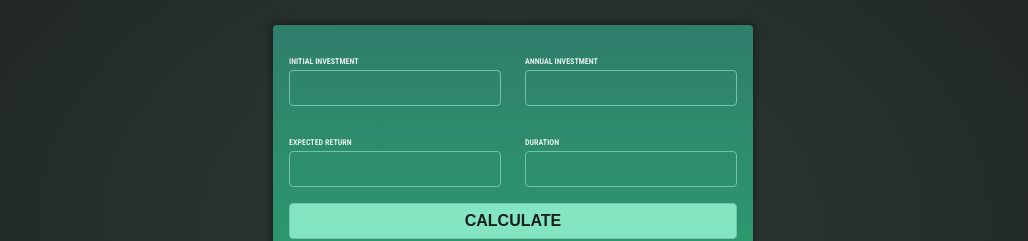
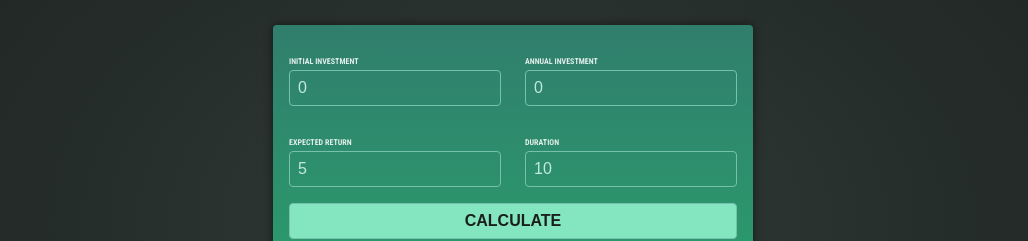
Before and after one commit to RalucaSpt/investment-calculator, an Angular app in the folder 01-starting-project/: page / in a window 1280 px wide. Shown: the part 201-442 px from the top of the page, without its empty margins (127-1155 px from the left). Built offline with nearby package versions, Linux system fonts and the light colour scheme.

Commit message:
Enhance user input form with two-way data binding and submission handling

```diff
--- a/01-starting-project/src/app/user-input/user-input.component.html
+++ b/01-starting-project/src/app/user-input/user-input.component.html
@@ -1,22 +1,22 @@
-<form>
+<form (ngSubmit)="OnSubmit()">
     <div class="input-group">
         <p>
             <label for="initial-investment">Initial Investment</label>
-            <input id="initial-investment" type="number"/>
+            <input id="initial-investment" type="number" name="initial-investment" [(ngModel)]="enteredInitialInvestment">
         </p>
         <p>
             <label for="annual-investment">Annual Investment</label>
-            <input id="annual-investment" type="number"/>
+            <input id="annual-investment" type="number" name="annual-investment" [(ngModel)]="enteredAnnualInvestment"/>
         </p>
     </div>
     <div class="input-group">
         <p>
             <label for="expected-return">Expected Return</label>
-            <input id="expected-return" type="number"/>
+            <input id="expected-return" type="number" name="expected-return" [(ngModel)]="enteredExpectedReturn"/>
         </p>
         <p>
             <label for="duration">Duration</label>
-            <input id="duration" type="number"/>
+            <input id="duration" type="number" name="duration" [(ngModel)]="enteredDuration"/>
         </p>
     </div>
     <button>Calculate</button>
--- a/01-starting-project/src/app/user-input/user-input.component.ts
+++ b/01-starting-project/src/app/user-input/user-input.component.ts
@@ -1,12 +1,23 @@
 import { Component } from '@angular/core';
+import { FormsModule } from '@angular/forms';
 
 @Component({
   selector: 'app-user-input',
   standalone: true,
-  imports: [],
+  imports: [FormsModule],
   templateUrl: './user-input.component.html',
   styleUrl: './user-input.component.css'
 })
 export class UserInputComponent {
+  enteredInitialInvestment = '0';
+  enteredAnnualInvestment = '0';
+  enteredExpectedReturn = '5';
+  enteredDuration = '10';
 
+OnSubmit() {
+  console.log('Initial Investment: ' + this.enteredInitialInvestment);
+  console.log('Annual Investment: ' + this.enteredAnnualInvestment);
+  console.log('Expected Return: ' + this.enteredExpectedReturn);
+  console.log('Duration: ' + this.enteredDuration);
 }
+}
```
